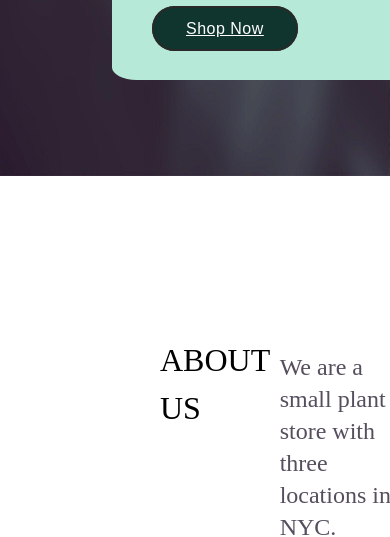
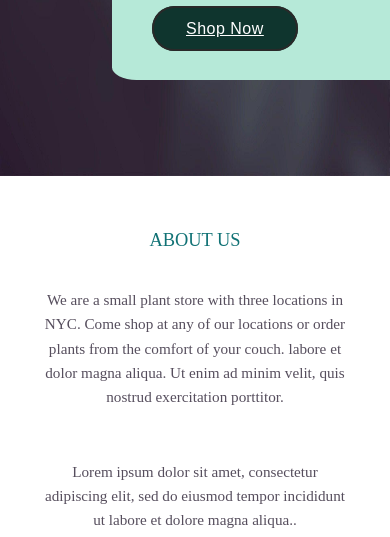
Before and after one commit to subodhnadhe/E-Commerce-Template, a plain HTML site: page index.html in a window 390 px wide. Shown: the part 564-1101 px from the top of the page. Drawn offline with Linux system fonts and the light colour scheme; a script that the page names is missing.

Commit message:
Update style.css

```diff
--- a/style.css
+++ b/style.css
@@ -90,15 +90,15 @@ p{
     text-align: center;
     letter-spacing: 0.03125rem;
 }
-.about{
+/*.about{
     padding: 10rem;
     display: grid;
     column-gap: 1rem;
     grid-template-columns: repeat(2, 1fr);
-    grid-template-rows: repeat(2, 100px); /* 2 rows */
+    grid-template-rows: repeat(2, 100px);
     grid-gap: 10px;
     line-height: 2rem;
-}
+}*/
 #feature{
     justify-content: center;
     padding:5rem;
@@ -273,6 +273,75 @@ p{
     color: #153936;
     font-weight: 500;
 }
-.about-para{
-    display:flex;
+
+
+/* overall about container */
+.about {
+  max-width: 1100px;
+  margin: 3rem auto;
+  padding: 2.5rem 1rem;
+  display: grid;
+  grid-template-columns: 1fr 1fr;
+  gap: 1.5rem;
+  align-items: center;
 }
+
+
+.about-heading {
+  text-align: left;
+  padding: 0 1rem;
+}
+.about-heading h3 {
+  font-size: clamp(1.25rem, 2.6vw, 1.75rem);
+  margin: 0 0 0.5rem 0;
+  color: #117275;
+}
+
+
+.about-para {
+  display: flex;
+  flex-direction: column;
+  gap: 1rem;
+  padding: 0 1rem;
+}
+
+
+.about-para p {
+  margin: 0;
+  font-size: clamp(0.95rem, 1.6vw, 1.15rem);
+  line-height: 1.6;
+  color: rgb(86,78,93);
+  max-width: 48rem;      /* prevents super long lines on very large screens */
+}
+
+
+.about img {
+  display: block;
+  max-width: 100%;
+  height: auto;
+  margin: 0 auto;
+}
+
+/* ===== responsive breakpoints ===== */
+
+
+@media (max-width: 900px) {
+  .about {
+    grid-template-columns: 1fr;
+    padding: 2rem;
+    gap: 1rem;
+  }
+  .about-heading { text-align: center; }
+  .about-para { align-items: center; text-align: center; }
+  .about-para p { max-width: 42rem; }
+}
+
+
+@media (max-width: 420px) {
+  .about {
+    margin: 1.5rem 0;
+    padding: 1rem;
+  }
+  .about-heading h3 { font-size: 1.15rem; }
+  .about-para p { font-size: 0.95rem; padding: 0 0.5rem; }
+}
```
